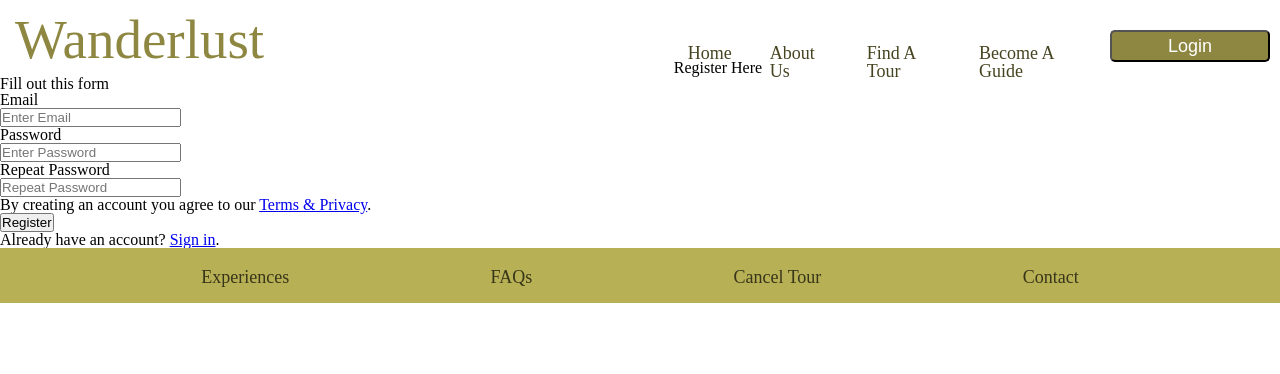
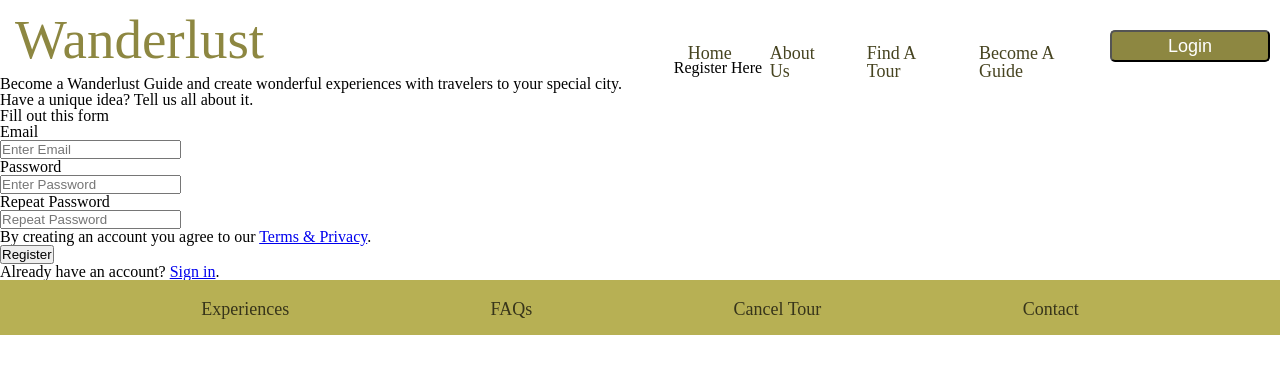
Before and after one commit to kiamco/Build-Project-Wanderlust, a plain HTML site: page becomeAguide.html in a window 1280 px wide. Drawn offline with Linux system fonts and the light colour scheme.

Commit message:
added text to guide page

```diff
--- a/LESS/tour.less
+++ b/LESS/tour.less
@@ -33,6 +33,7 @@
         background-color: #659DBD;/*rgb(67, 105, 128);*/
         border-radius: 5px;
         box-shadow: 0 4px 8px 0 rgba(0, 0, 0, 0.2), 0 6px 20px 0 rgba(0, 0, 0, 0.19);
+        cursor: pointer;
     }
 
         .tour-button:hover {
--- a/becomeAguide.html
+++ b/becomeAguide.html
@@ -18,7 +18,7 @@
     <header>
         <div class="navigation">
             <div class="nav-logo">
-                <p class="logo">Wanderlust</p>
+                <a href="index.html"><h1 class="logo">Wanderlust</h1></a>
             </div>
             <div class="nav">
                 <ul class="nav-menu">
@@ -45,9 +45,15 @@
     <div>
         <form action="">
             <div class='register-box'>
+                <div class="tagline">
                     <h1>Register Here</h1>
+                    <p> Become a Wanderlust Guide and create wonderful experiences with travelers to your special city.</p>
+                    <p>Have a unique idea? Tell us all about it.</p>
+                </div>
+                <div class="fill">
                     <p>Fill out this form</p>
-
+                </div>
+                <div class="form-input">
                     <label for="email"><b>Email</b></label> <br>
                     <input type="text" placeholder="Enter Email" name="email" required> <br>
 
@@ -56,9 +62,11 @@
 
                     <label for="psw-repeat"><b>Repeat Password</b></label><br>
                     <input type="password" placeholder="Repeat Password" name="psw-repeat" required> <br>
-
+                </div>
+                <div class="register-button">
                     <p>By creating an account you agree to our <a href="#">Terms & Privacy</a>.</p>
-                <button type="submit" class="registerbtn">Register</button>
+                    <a href="#"><button type="submit" class="registerbtn">Register</button></a>
+                </div>
             </div>
 
             <div class="container signin">
```
Also changed, not shown: aboutUs.html (+1 -1 lines), findTour.html (+2 -1 lines), index.html (+1 -1 lines), CSS/index.css, findTour.js (added). Lines whose indentation alone changed are shown as unchanged.
